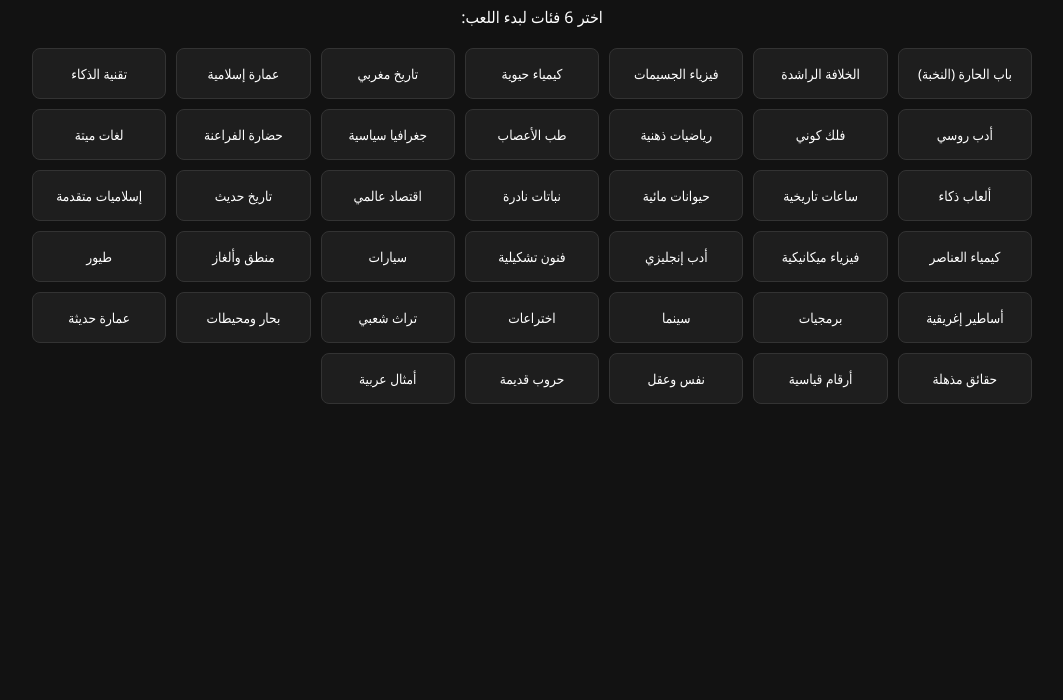
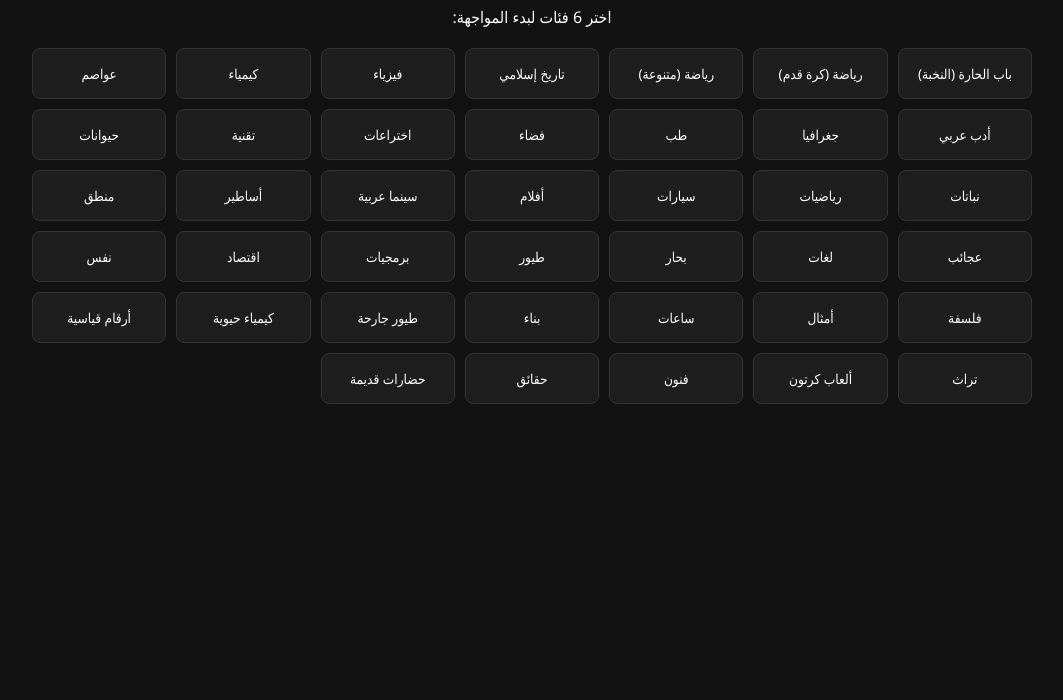
Before and after one commit to izuldeen2003/seen, a plain HTML site: page index.html in a window 1280 px wide. Shown: the part 100-800 px from the top of the page, without its empty margins (108-1171 px from the left). Drawn offline with Linux system fonts and the light colour scheme.

Commit message:
Update index.html

```diff
--- a/index.html
+++ b/index.html
@@ -3,7 +3,7 @@
 <head>
     <meta charset="UTF-8">
     <meta name="viewport" content="width=device-width, initial-scale=1.0, maximum-scale=1.0, user-scalable=no">
-    <title>تحدي الـ 40 - حزمة الأسئلة النهائية</title>
+    <title>تحدي الـ 40 - نسخة الرياضة وباب الحارة</title>
     <style>
         :root { --accent: #ffae00; --dark-bg: #121212; --card-bg: #1e1e1e; --text: #ffffff; }
         * { box-sizing: border-box; font-family: 'Segoe UI', Tahoma, sans-serif; -webkit-tap-highlight-color: transparent; }
@@ -31,8 +31,8 @@
 <body>
 
 <div id="setup" class="setup-screen">
-    <h1 style="color:var(--accent)">🏆 تحدي الـ 40 - الأسئلة الجديدة</h1>
-    <p>اختر 6 فئات لبدء اللعب:</p>
+    <h1 style="color:var(--accent)">🏆 تحدي الـ 40 - نسخة الرياضة والنخبة</h1>
+    <p>اختر 6 فئات لبدء المواجهة:</p>
     <div id="cats" class="cat-grid"></div>
     <button id="start" class="btn-main" style="display:none" onclick="initGame()">ابدأ التحدي</button>
 </div>
@@ -61,49 +61,57 @@
 <script>
 const data = {
     "باب الحارة (النخبة)": {
-        200: ["من هو الشخص الذي كان يختبئ في 'مغارة' وكان يظنه أهل الحارة شبحاً في الأجزاء الأولى؟", "الإدشري (سطيف) بعد هربه"],
-        400: ["ما اسم الشخصية التي كانت تعمل 'حكيم' الحارة قبل أبو عصام، وقتلها صطيف الأعمى؟", "أبو إبراهيم"],
-        600: ["في الجزء الأول، ما هي الأمانة التي سرقها الإدشري من منزل أبو سمعو؟", "صندوق يحتوي على ذهب ومال"]
+        200: ["من هي الشخصية التي قامت بدور 'الداية' بعد وفاة الداية أم زكي في الأجزاء المتأخرة؟", "الداية أم تباب (أو الممثلة التي حلت محلها)"],
+        400: ["ما اسم الزوجة الثانية لـ 'أبو عصام' التي ظهرت في الجزء السادس وأثارت جدلاً؟", "ناديا (الممرضة الفرنسية)"],
+        600: ["من هو الشخص الذي قتل 'صطيف الأعمى' وكيف تم كشفه؟", "أبو عصام، بعد أن رآه يفتح عينيه عند البئر"]
     },
-    "الخلافة الراشدة": {200:["من هو الخليفة الذي جمع القرآن في مصحف واحد؟","عثمان بن عفان"], 400:["ما اسم المعركة التي استشهد فيها جميع قادة المسلمين الثلاثة؟","معركة مؤتة"], 600:["من هو الصحابي الذي تولى القضاء في عهد عمر بن الخطاب؟","علي بن أبي طالب"]},
-    "فيزياء الجسيمات": {200:["ما هو الجسيم المسؤول عن حمل القوة الكهرومغناطيسية؟","الفوتون"], 400:["من هو العالم الذي اقترح وجود 'النيوترينو'؟","فولفغانغ باولي"], 600:["ما هي الجسيمات الأولية التي يتكون منها البروتون؟","الكواركات"]},
-    "كيمياء حيوية": {200:["ما هو 'سكر الدم'؟","الجلوكوز"], 400:["ما هو الفيتامين الذي يمنع مرض 'الاسقربوط'؟","فيتامين C"], 600:["ما هو المركب الذي يعتبر العملة العالمية للطاقة في الخلية؟","ATP (أدينوسين ثلاثي الفوسفات)"]},
-    "تاريخ مغربي": {200:["من هو مؤسس مدينة مراكش؟","يوسف بن تاشفين"], 400:["ما اسم المعركة الشهيرة التي انتصر فيها الموحدون في الأندلس؟","معركة الأرك"], 600:["من هو الرحالة المغربي الشهير الذي جاب العالم؟","ابن بطوطة"]},
-    "عمارة إسلامية": {200:["أين تقع 'قبة الصخرة'؟","القدس الشريف"], 400:["ما اسم المسجد الذي بناه عقبة بن نافع في تونس؟","جامع القيروان الكبير"], 600:["ما هو الطراز المعماري الذي يشتهر بالأقواس المحدوة في الأندلس؟","الطراز الموريسكي"]},
-    "تقنية الذكاء": {200:["ماذا يعني اختصار AI؟","الذكاء الاصطناعي"], 400:["من هو العالم الملقب بـ 'أبو الذكاء الاصطناعي'؟","آلان تورينج (أو جون مكارثي)"], 600:["ما هو اسم النموذج اللغوي الذي طورته جوجل لمنافسة GPT؟","Gemini (أو سابقاً Bard)"]},
-    "أدب روسي": {200:["من هو مؤلف رواية 'الحرب والسلام'؟","ليو تولستوي"], 400:["ما هي الرواية الشهيرة لدوستويفسكي عن الندم والجريمة؟","الجريمة والعقاب"], 600:["من هو الكاتب الروسي صاحب مسرحية 'النورس'؟","أنطون تشيخوف"]},
-    "فلك كوني": {200:["ما هو أكبر كوكب في المجموعة الشمسية؟","المشتري"], 400:["ما هو اسم المجرة الأقرب إلينا والتي ستصطدم بدرب التبانة مستقبلاً؟","أندروميدا"], 600:["ما هو الانزياح الأحمر (Redshift) في الفلك؟","دليل على تمدد الكون وابتعاد المجرات"]},
-    "رياضيات ذهنية": {200:["كم يساوي 15% من 200؟","30"], 400:["ما هو مكعب الرقم 5؟","125"], 600:["ما هو مجموع الزوايا الداخلية للشكل السداسي؟","720 درجة"]},
-    "طب الأعصاب": {200:["ما هو العضو المسؤول عن التوازن في جسم الإنسان؟","المخيخ (في الدماغ) أو الأذن الداخلية"], 400:["ما هو أطول عصب في جسم الإنسان؟","العصب الوركي"], 600:["ما هو الاسم العلمي للخلية العصبية؟","العصبون (Neuron)"]},
-    "جغرافيا سياسية": {200:["ما هي الدولة التي تسمى 'أرض الفيروز'؟","سيناء (مصر)"], 400:["ما هي الدولة الوحيدة التي تقع في 4 نصف كرات أرضية؟","كيريباتي"], 600:["ما هو المضيق الذي يفصل بين روسيا وأمريكا (ألاسكا)؟","مضيق بيرنغ"]},
-    "حضارة الفراعنة": {200:["من هو الملك الذي بني الهرم الأكبر؟","خوفو"], 400:["ما هو الاسم القديم لنهر النيل عند الفراعنة؟","حابي"], 600:["من هو الوزير المعماري الذي صمم هرم زوسر المدرج؟","إيمحوتب"]},
-    "لغات ميتة": {200:["ما هي اللغة التي كانت تستخدم في الإمبراطورية الرومانية؟","اللاتينية"], 400:["ما هي لغة المصريين القدماء المكتوبة بالصور؟","الهيروغليفية"], 600:["ما هي اللغة القديمة التي كانت لغة العلم في الهند؟","السنسكريتية"]},
-    "ألعاب ذكاء": {200:["كم عدد خانات رقعة الشطرنج؟","64 خانة"], 400:["ما اسم اللعبة اليابانية التي تعتمد على الأرقام من 1 إلى 9؟","سودوكو"], 600:["من هو بطل العالم الحالي في الشطرنج (حتى 2024)؟","دينغ ليرين"]},
-    "ساعات تاريخية": {200:["أين تقع ساعة بيج بن؟","لندن"], 400:["من هو أول من اخترع الساعة المائية؟","المصريون القدماء (أو البابليون)"], 600:["ما هي 'ساعة القيامة' الرمزية؟","ساعة توضح مدى قرب البشرية من الفناء النووي"]},
-    "حيوانات مائية": {200:["ما هو أكبر حيوان على الأرض؟","الحوت الأزرق"], 400:["كم عدد أذرع الأخطبوط؟","8 أذرع"], 600:["ما هو الحيوان البحري الذي يمتلك 3 قلوب؟","الأخطبوط"]},
-    "نباتات نادرة": {200:["ما هو النبات الذي يأكل الحشرات؟","فينوس (خناق الذباب)"], 400:["ما هو الشجر الذي يستخرج منه الفلين؟","بلوط الفلين"], 600:["ما هو النبات الذي ينمو في الصحراء ويخزن الماء؟","الصبار"]},
-    "اقتصاد عالمي": {200:["ما هي العملة الرسمية للاتحاد الأوروبي؟","اليورو"], 400:["ماذا يعني اختصار GDP؟","الناتج المحلي الإجمالي"], 600:["ما هو 'مؤشر داو جونز'؟","مؤشر لأسهم أكبر 30 شركة أمريكية"]},
-    "تاريخ حديث": {200:["في أي عام بدأت الثورة الفرنسية؟","1789"], 400:["من هو الزعيم الذي قاد الهند للاستقلال؟","المهاتما غاندي"], 600:["ما هو 'وعد بلفور' المشؤوم وفي أي عام صدر؟","وعد بإنشاء وطن لليهود في فلسطين (1917)"]},
-    "إسلاميات متقدمة": {200:["من هي الملقبة بـ 'ذات النطاقين'؟","أسماء بنت أبي بكر"], 400:["ما هي أطول سورة في القرآن الكريم؟","البقرة"], 600:["من هو النبي الذي صام عن الكلام 3 أيام؟","زكريا عليه السلام"]},
-    "كيمياء العناصر": {200:["ما هو الرمز الكيميائي للحديد؟","Fe"], 400:["ما هو الغاز الملقب بـ 'القاتل الصامت'؟","أول أكسيد الكربون"], 600:["ما هو العنصر الذي يمثل 21% من غلاف الأرض الجوي؟","الأكسجين"]},
-    "فيزياء ميكانيكية": {200:["ما هو قانون نيوتن الأول؟","قانون القصور الذاتي"], 400:["ما هي وحدة قياس الشغل والطاقة؟","الجول"], 600:["ما هي سرعة الجاذبية الأرضية (التعجيل)؟","9.8 م/ث²"]},
-    "أدب إنجليزي": {200:["من هو مؤلف 'روميو وجولييت'؟","شكسبير"], 400:["من كتبت رواية 'كبرياء وتحامل'؟","جين أوستن"], 600:["من هو صاحب سلسلة 'هاري بوتر'؟","جيه كيه رولينج"]},
-    "فنون تشكيلية": {200:["من رسم لوحة 'الموناليزا'؟","ليوناردو دافنشي"], 400:["من هو الفنان الذي قطع أذنه؟","فان جوخ"], 600:["ما هي المدرسة الفنية التي أسسها بابلو بيكاسو؟","التكعيبية"]},
-    "سيارات": {200:["ما هي جنسية شركة 'مرسيدس'؟","ألمانية"], 400:["ما هي أول شركة سيارات أنتجت سيارة كهربائية بكميات ضخمة؟","تسلا"], 600:["من هو مؤسس شركة 'فيراري'؟","إنزو فيراري"]},
-    "منطق وألغاز": {200:["ما هو الشيء الذي يحوي مدناً بلا بيوت؟","الخريطة"], 400:["ابن أمك وأبوك وليس أخوك، فمن هو؟","أنت"], 600:["ما هو الشيء الذي يكسر بمجرد النطق باسمه؟","الصمت"]},
-    "طيور": {200:["ما هو الطائر الذي لا يطير ويعيش في القطب الجنوبي؟","البطريق"], 400:["ما هو أسرع طائر في العالم؟","الصقر الجوال"], 600:["ما هو الطائر الوحيد الذي يرضع صغاره (بمادة تشبه الحليب)؟","الحمام (لبن الحوصلة)"]},
-    "أساطير إغريقية": {200:["من هو إله البحر عند الإغريق؟","بوسيدون"], 400:["من هو البطل الذي قتل 'ميدوسا'؟","برسيوس"], 600:["ما هو 'كعب أخيل'؟","نقطة الضعف الوحيدة في البطل أخيل"]},
-    "برمجيات": {200:["ما هي لغة البرمجة الأكثر استخداماً في تطوير الويب؟","JavaScript"], 400:["ما هو نظام التشغيل مفتوح المصدر الأكثر شهرة؟","Linux"], 600:["ماذا يعني اختصار SQL؟","لغة الاستعلام المهيكلية (Structured Query Language)"]},
-    "سينما": {200:["من هو مخرج فيلم 'تايتانيك'؟","جيمس كاميرون"], 400:["ما هو الفيلم الذي فاز بأول جائزة أوسكار؟","Wings (1927)"], 600:["من هو الممثل صاحب أكبر عدد من جوائز الأوسكار (4 جوائز)؟","كاثرين هيبورن"]},
-    "اختراعات": {200:["من اخترع الديناميت؟","ألفرد نوبل"], 400:["من اخترع الراديو؟","ماركوني"], 600:["من اخترع الطباعة؟","يوهان غوتنبرغ"]},
-    "تراث شعبي": {200:["ما هو الزي التقليدي للمرأة في اليابان؟","الكيمونو"], 400:["ما هي أشهر رقصة شعبية في فلسطين؟","الدبكة"], 600:["ما اسم الآلة الموسيقية الخشبية الشهيرة في العراق؟","الجوزة (أو العود البغدادي)"]},
-    "بحار ومحيطات": {200:["ما هو أكبر محيط في العالم؟","المحيط الهادئ"], 400:["ما هو البحر الذي يسمى 'بحر الروم' قديماً؟","البحر الأبيض المتوسط"], 600:["أين يقع خندق ماريانا (أعمق نقطة في العالم)؟","المحيط الهادئ"]},
-    "عمارة حديثة": {200:["أين يقع برج خليفة؟","دبي"], 400:["من صمم برج إيفل؟","غوستاف إيفل"], 600:["ما هو اسم المهندسة العراقية العالمية التي صممت ملاعب قطر؟","زها حديد"]},
-    "حقائق مذهلة": {200:["ما هو لون لسان الزرافة؟","أزرق داكن/أرجواني"], 400:["كم عدد قلوب الأخطبوط؟","3 قلوب"], 600:["ما هو الكوكب الذي يمطر ألماساً؟","نبتون (أو زحل)"]},
-    "أرقام قياسية": {200:["ما هي أعلى قمة جبل في العالم؟","إيفرست"], 400:["ما هي أطول رحلة طيران بدون توقف؟","نيويورك إلى سنغافورة"], 600:["من هو الإنسان الذي قضى أطول فترة في الفضاء؟","أوليغ كونونينكو"]},
-    "نفس وعقل": {200:["ما هو تعريف 'الفوبيا'؟","خوف مرضي غير مبرر"], 400:["ما هو 'تأثير وهمي' (Placebo)؟","تحسن المريض بسبب اعتقاده بتلقي العلاج"], 600:["من هو عالم النفس صاحب نظرية 'التكييف الكلاسيكي' (الكلب والجرس)؟","إيفان بافلوف"]},
-    "حروب قديمة": {200:["من هو القائد الذي عبر جبال الألب بالأفيال؟","هانيبال"], 400:["ما هي الحرب التي استمرت بين إنجلترا وفرنسا لأكثر من 100 عام؟","حرب المئة عام"], 600:["ما اسم السفينة الحربية اليونانية القديمة الشهيرة؟","ترايريم (Trireme)"]},
-    "أمثال عربية": {200:["أكمل: 'الطيور على أشكالها...'؟","تقع"], 400:["من شب على شيء...؟","شاب عليه"], 600:["ما قصة 'رجع بخفي حنين'؟","تضرب لمن يعود بالخيبة بعد الطمع"]}
+    "رياضة (كرة قدم)": {
+        200: ["من هو اللاعب الوحيد الذي فاز بكأس العالم 3 مرات كلاعب؟", "بيليه"],
+        400: ["ما هو النادي الذي فاز بأول نسخة من دوري أبطال أوروبا عام 1956؟", "ريال مدريد"],
+        600: ["من هو اللاعب صاحب أسرع هدف في تاريخ كأس العالم؟", "هاكان شوكور (بعد 11 ثانية)"]
+    },
+    "رياضة (متنوعة)": {
+        200: ["كم عدد لاعبي فريق كرة السلة داخل الملعب؟", "5 لاعبين"],
+        400: ["في أي مدينة أقيمت أول دورة ألعاب أولمبية حديثة عام 1896؟", "أثينا (اليونان)"],
+        600: ["ما هو الاسم الذي يطلق على تسجيل 3 نقاط في جولة واحدة في لعبة الغولف؟", "ألبراتوس (Albatross)"]
+    },
+    "تاريخ إسلامي": {200:["من هو القائد الذي فتح بلاد السند؟","محمد بن القاسم الثقفي"], 400:["في أي عام هجري وقعت غزوة الخندق؟","5 هـ"], 600:["من هو الخليفة الذي أنشأ أول أسطول بحري إسلامي؟","عثمان بن عفان"]},
+    "فيزياء": {200:["ما هو الجسيم ذو الشحنة الموجبة في الذرة؟","البروتون"], 400:["من هو العالم الذي اكتشف قانون الجاذبية؟","إسحاق نيوتن"], 600:["ما هو الاسم العلمي لتحول المادة من الحالة الغازية إلى السائلة؟","التكاثف"]},
+    "كيمياء": {200:["ما هو الرمز الكيميائي للذهب؟","Au"], 400:["ما هو الغاز الذي يمتص الأشعة فوق البنفسجية في الجو؟","الأوزون"], 600:["ما هو ترتيب عنصر الهيدروجين في الجدول الدوري؟","الأول"]},
+    "عواصم": {200:["ما هي عاصمة اليابان؟","طوكيو"], 400:["ما هي عاصمة أستراليا؟","كانبيرا"], 600:["ما هي عاصمة السنغال؟","داكار"]},
+    "أدب عربي": {200:["من هو الشاعر الملقب بـ 'شاعر النيل'؟","حافظ إبراهيم"], 400:["من هو مؤلف رواية 'عزازيل'؟","يوسف زيدان"], 600:["من هو الشاعر الذي قتله بيته 'الخيل والليل والبيداء تعرفني'؟","المتنبي"]},
+    "جغرافيا": {200:["ما هو أكبر بحر مغلق في العالم؟","بحر قزوين"], 400:["ما هي الدولة التي تمتلك أكبر عدد من الجزر؟","السويد"], 600:["ما هو النهر الذي يمر بـ 10 دول أوروبية؟","نهر الدانوب"]},
+    "طب": {200:["ما هو أقوى عظم في جسم الإنسان؟","عظم الفخذ"], 400:["ما هو الفيتامين المسؤول عن تخثر الدم؟","فيتامين K"], 600:["أين يتم إنتاج خلايا الدم الحمراء؟","نخاع العظم"]},
+    "فضاء": {200:["ما هو الكوكب الملقب بـ 'توأم الأرض'؟","الزهرة"], 400:["ما هو اسم أول قمر صناعي أطلق للفضاء؟","سبوتنيك 1"], 600:["ما هي المادة التي تشكل معظم كتلة الشمس؟","الهيدروجين"]},
+    "اختراعات": {200:["من اخترع المصباح الكهربائي؟","إديسون"], 400:["من اخترع الراديو؟","ماركوني"], 600:["من اخترع لغة البرمجة C؟","دينيس ريتشي"]},
+    "تقنية": {200:["ماذا يرمز اختصار Wi-Fi؟","Wireless Fidelity"], 400:["ما هي الشركة التي طورت نظام أندرويد؟","جوجل (بعد الاستحواذ على شركة أندرويد)"], 600:["ماذا يرمز اختصار HTTP؟","Hypertext Transfer Protocol"]},
+    "حيوانات": {200:["ما هو الحيوان الذي لا يمتلك صوتاً (أحبال صوتية)؟","الزرافة"], 400:["ما هو الطائر الذي يضع أكبر بيضة؟","النعامة"], 600:["كم عدد قلوب الأخطبوط؟","3 قلوب"]},
+    "نباتات": {200:["ما هي المادة التي تعطي النبات لونه الأخضر؟","الكلوروفيل"], 400:["ما هي الشجرة التي تعتبر رمزاً للسلام؟","الزيتون"], 600:["ما هو النبات الذي يستخرج منه الأسبرين؟","الصفصاف"]},
+    "رياضيات": {200:["ما هو مجموع زوايا المثلث؟","180 درجة"], 400:["ما هو الرقم الذي يمثل 'باي' (Pi)؟","3.14"], 600:["ما هو العدد الأولي الذي يلي الرقم 13؟","17"]},
+    "سيارات": {200:["ما هي الدولة المصنعة لسيارات بي إم دبليو؟","ألمانيا"], 400:["ما هو شعار شركة فيراري؟","الحصان الجامح"], 600:["ما هي أول سيارة تم إنتاجها بكميات ضخمة في التاريخ؟","فورد موديل T"]},
+    "أفلام": {200:["ما هو الفيلم الذي فاز بأكبر عدد من الأوسكار؟","تايتانيك (11 جائزة)"], 400:["من هو مخرج فيلم 'الأب الروحي'؟","فرانسيس فورد كوبولا"], 600:["من هو الممثل الذي جسد شخصية غاندي في فيلمه الشهير؟","بين كينغسلي"]},
+    "سينما عربية": {200:["من هو الملقب بـ 'عمدة السينما المصرية'؟","صلاح ذو الفقار (أو صلاح السعدني في الدراما)"], 400:["ما هو أول فيلم مصري صامت؟","ليلى (1927)"], 600:["من هو المخرج السوري الذي أخرج فيلم 'الرسالة'؟","مصطفى العقاد"]},
+    "أساطير": {200:["من هو إله الرعد عند اليونان؟","زيوس"], 400:["ما هو اسم الحصان الأسطوري المجنح؟","بيغاسوس"], 600:["ما هي 'ميدوسا' في الأساطير؟","امرأة شعرها أفاعي وتحول من يراها لحجر"]},
+    "منطق": {200:["شيء كلما زاد نقص؟","العمر"], 400:["له عين واحدة ولا يرى؟","الإبرة"], 600:["يمشي بلا أرجل ويبكي بلا عينين؟","السحاب"]},
+    "عجائب": {200:["أين تقع الأهرامات؟","مصر"], 400:["من بنى تاج محل؟","شاه جهان"], 600:["ما هي العجيبة الوحيدة الباقية من العجائب السبع القديمة؟","هرم خوفو"]},
+    "لغات": {200:["ما هي اللغة الأم في البرازيل؟","البرتغالية"], 400:["ما هي اللغة التي تسمى لغة الضاد؟","العربية"], 600:["ما هي اللغة الرسمية في الفاتيكان؟","اللاتينية"]},
+    "بحار": {200:["ما هو أملح بحر في العالم؟","البحر الميت"], 400:["ما هو المضيق الذي يربط البحر المتوسط بالمحيط الأطلسي؟","جبل طارق"], 600:["ما هو أعمق خندق في المحيطات؟","ماريانا"]},
+    "طيور": {200:["ما هو أصغر طائر في العالم؟","الطنان"], 400:["ما هو الطائر الذي يرى في الليل؟","البومة"], 600:["طائر يلقب بـ 'الجمل الطائر'؟","النعامة"]},
+    "برمجيات": {200:["ما هي لغة البرمجة المستخدمة في آيفون؟","Swift"], 400:["من هو مؤسس فيسبوك؟","مارك زوكربيرج"], 600:["ماذا يعني اختصار SQL؟","Structured Query Language"]},
+    "اقتصاد": {200:["ما هي العملة الرسمية في الصين؟","اليوان"], 400:["ماذا يعني مصطلح 'تضخم'؟","ارتفاع الأسعار وانخفاض قيمة العملة"], 600:["أين يقع مقر البنك الدولي؟","واشنطن"]},
+    "نفس": {200:["ما هو تعريف الفوبيا؟","خوف مرضي"], 400:["من هو مؤسس علم النفس التحليلي؟","فرويد"], 600:["ما هي النرجسية؟","حب الذات المفرط"]},
+    "فلسفة": {200:["من قال 'أنا أفكر إذن أنا موجود'؟","رينيه ديكارت"], 400:["من هو تلميذ سقراط؟","أفلاطون"], 600:["ما هي الوجودية؟","فلسفة تركز على وجود الفرد وحريته"]},
+    "أمثال": {200:["أكمل: على نفسها جنت...؟","براقش"], 400:["وافق شن...؟","طبقة"], 600:["ما معنى 'رجع بخفي حنين'؟","عاد بالخيبة"]},
+    "ساعات": {200:["كم ثانية في الساعة؟","3600"], 400:["أين تقع ساعة مكة؟","مكة المكرمة"], 600:["من اخترع الساعة الرملية؟","الإغريق (أو الرومان)"]},
+    "بناء": {200:["من صمم برج إيفل؟","غوستاف إيفل"], 400:["ما هو أطول سور في العالم؟","سور الصين العظيم"], 600:["أين يقع برج بيزا المائل؟","إيطاليا"]},
+    "طيور جارحة": {200:["ما هو أسرع صقر؟","الشاهين"], 400:["ما هو لقب النسر؟","ملك الطيور"], 600:["كم تبلغ قوة بصر الصقر مقارنة بالإنسان؟","8 أضعاف"]},
+    "كيمياء حيوية": {200:["ما هو سكر الفواكه؟","الفركتوز"], 400:["ما هو هرمون السعادة؟","السيروتونين"], 600:["ما هو الإنزيم الهاضم للبروتين؟","البيبسين"]},
+    "أرقام قياسية": {200:["ما هي أعلى قمة في العالم؟","إيفرست"], 400:["ما هي أكبر جزيرة في العالم؟","غرينلاند"], 600:["ما هي الدولة الأكثر سكاناً حالياً؟","الهند"]},
+    "تراث": {200:["ما هي الرقصة الشعبية في الخليج؟","العرضة"], 400:["ما هي الدبكة؟","رقصة شعبية في الشام"], 600:["ما هو 'الكيمونو'؟","زي ياباني تقليدي"]},
+    "ألعاب كرتون": {200:["من هو صديق سبونج بوب؟","بسيط"], 400:["ما اسم القرية في السنافر؟","قرية السنافر"], 600:["من هو مخترع ميكي ماوس؟","والت ديزني"]},
+    "فنون": {200:["من رسم الموناليزا؟","دافنشي"], 400:["من رسم 'الصرخة'؟","إدوارد مونك"], 600:["ما هي التكعيبية؟","مدرسة فنية أسسها بيكاسو"]},
+    "حقائق": {200:["كم عدد عظام الإنسان البالغ؟","206"], 400:["ما هو لون دم السلطعون؟","أزرق"], 600:["العضو الذي لا ينمو منذ الولادة؟","العين (العدسة)"]},
+    "حضارات قديمة": {200:["ما هي حضارة الرافدين؟","العراق القديم"], 400:["من هم بناة البتراء؟","الأنباط"], 600:["ما هي عاصمة الفينيقيين؟","صور (أو صيدون)"]}
 };
 
 let selected = [], sc = [0, 0], trn = 1, curV = 0, clock, timeElapsed = 0;
```
